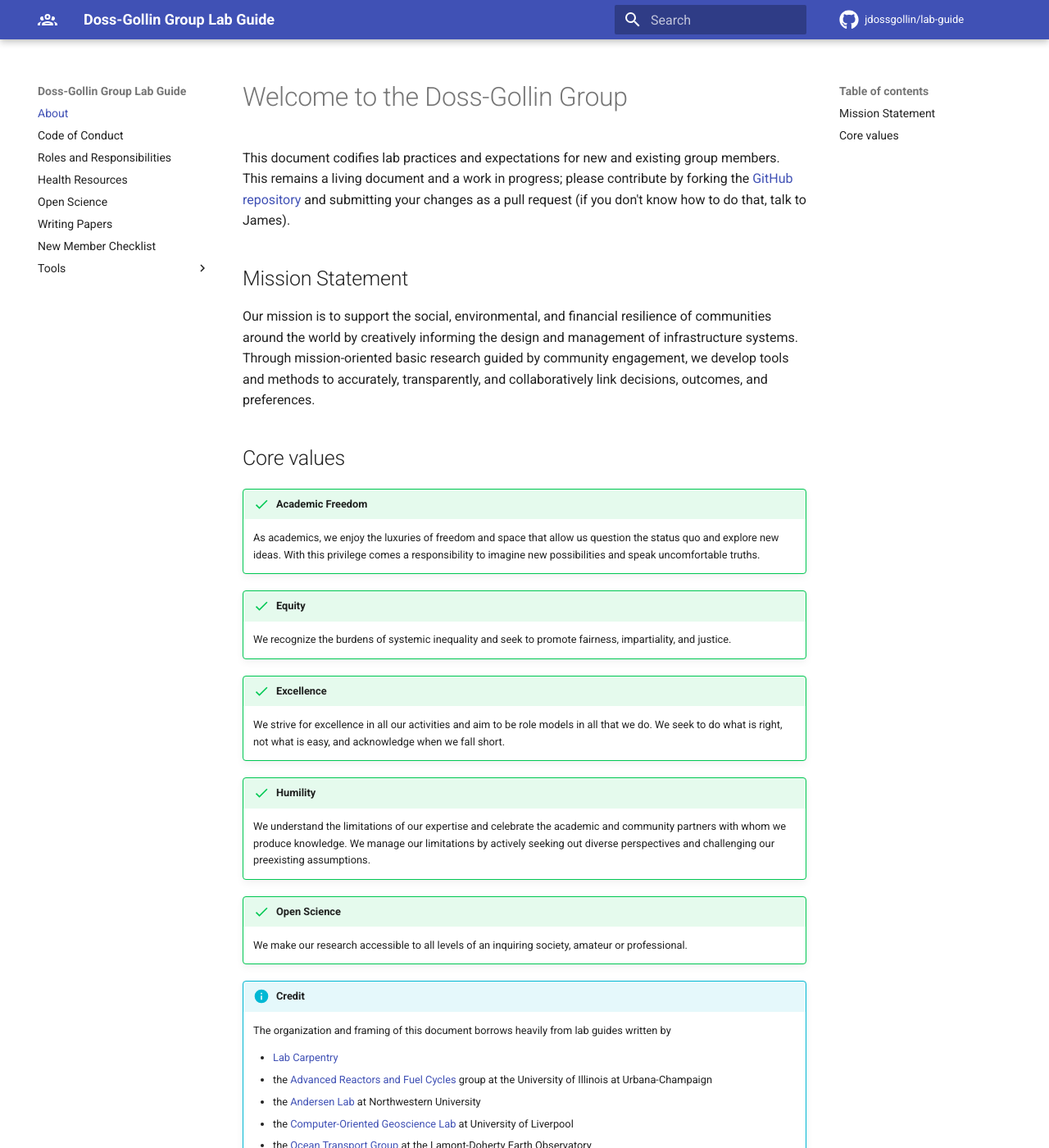
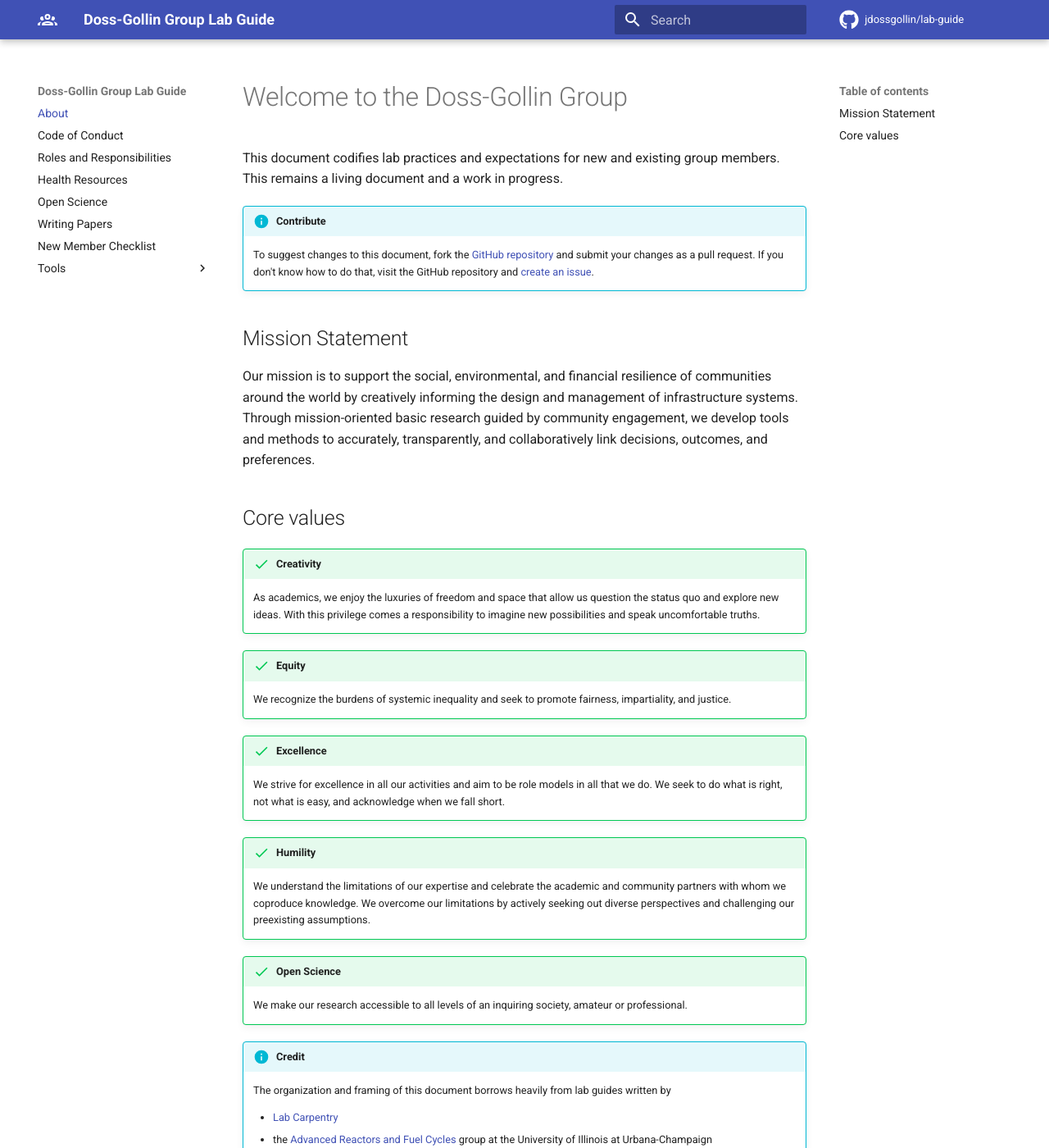
Before and after one commit to jdossgollin/lab-guide, an MkDocs documentation site: the page built from docs/index.md, in a window 1280 px wide and 1400 px high. Shown: the whole window at 82% size. Built offline with MkDocs 1.6.1 and Material for MkDocs 9.7.7, drawn with Linux system fonts in a browser that asks for light colours; comment, search, counter and statistics services are not loaded.

Commit message:
some minor edits -- sent to Yash for comments

```diff
--- a/docs/index.md
+++ b/docs/index.md
@@ -5,7 +5,11 @@ title: About
 # Welcome to the Doss-Gollin Group
 
 This document codifies lab practices and expectations for new and existing group members.
-This remains a living document and a work in progress; please contribute by forking the [GitHub repository](https://github.com/jdossgollin/lab-guide){:tagret="_blank"} and submitting your changes as a pull request (if you don't know how to do that, talk to James).
+This remains a living document and a work in progress.
+
+!!! info "Contribute"
+    To suggest changes to this document, fork the [GitHub repository](https://github.com/jdossgollin/lab-guide){:tagret="_blank"} and submit your changes as a pull request.
+    If you don't know how to do that, visit the GitHub repository and [create an issue](https://docs.github.com/en/github/managing-your-work-on-github/creating-an-issue){target="_blank"}.
 
 ## Mission Statement
 
@@ -14,7 +18,7 @@ Through mission-oriented basic research guided by community engagement, we devel
 
 ## Core values
 
-!!! success "Academic Freedom"
+!!! success "Creativity"
     As academics, we enjoy the luxuries of freedom and space that allow us question the status quo and explore new ideas.
     With this privilege comes a responsibility to imagine new possibilities and speak uncomfortable truths.
 
@@ -26,8 +30,8 @@ Through mission-oriented basic research guided by community engagement, we devel
     We seek to do what is right, not what is easy, and acknowledge when we fall short.
 
 !!! success "Humility"
-    We understand the limitations of our expertise and celebrate the academic and community partners with whom we produce knowledge.
-    We manage our limitations by actively seeking out diverse perspectives and challenging our preexisting assumptions.
+    We understand the limitations of our expertise and celebrate the academic and community partners with whom we coproduce knowledge.
+    We overcome our limitations by actively seeking out diverse perspectives and challenging our preexisting assumptions.
 
 !!! success "Open Science"
     We make our research accessible to all levels of an inquiring society, amateur or professional.
```
Also changed, not shown: docs/expectations.md (+4 -5 lines), docs/harassment.md (+3 -4 lines), docs/health.md (+1 -1 lines), docs/open.md (+1 -1 lines), docs/tools/overview.md (+3 -0 lines).
